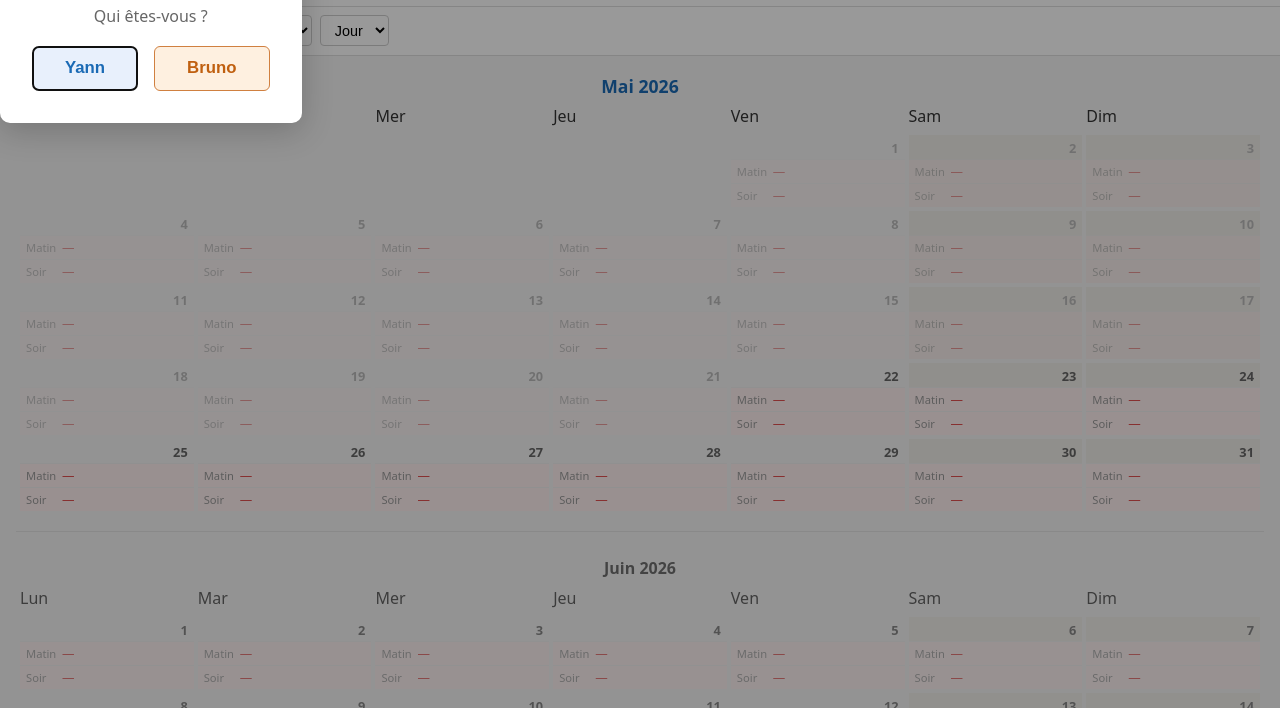
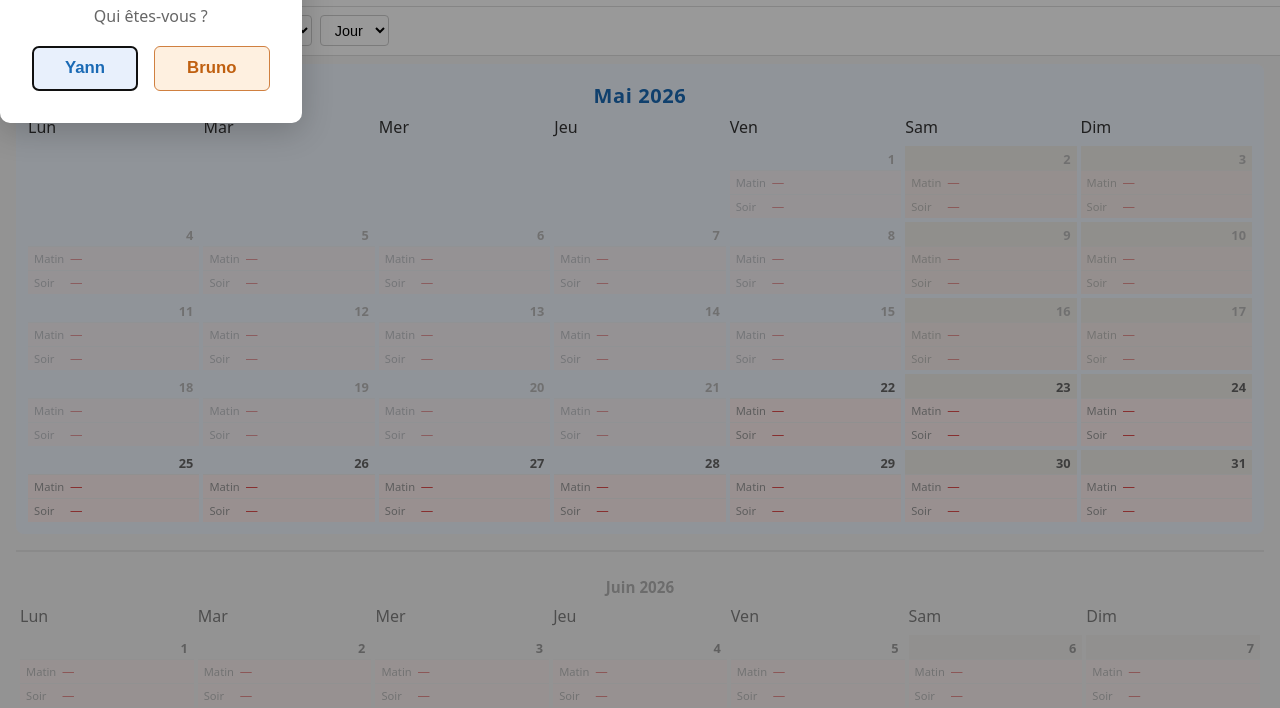
Before and after one commit to sajinsa99/bf_planning, a website: page public/index.html in a window 1280 px wide. Shown: the part 59-767 px from the top of the page. Drawn offline with Linux system fonts and the light colour scheme; no server answers.

Commit message:
Enhance month panel styling for current month and improve layout for non-current months

```diff
--- a/public/style.css
+++ b/public/style.css
@@ -133,22 +133,35 @@ header.edit-mode {
 }
 
 .month-panel + .month-panel {
-  border-top: 1px solid #ddd;
+  border-top: 2px solid #ddd;
   padding-top: 1rem;
+}
+
+.month-panel.current-month {
+  background: #f0f6ff;
+  border-radius: 8px;
+  padding: 0.5rem;
 }
 
 .month-panel.current-month .month-panel-title {
   color: #1a6ab5;
-  font-size: 1.1rem;
+  font-size: 1.25rem;
+  font-weight: 700;
+  letter-spacing: 0.03em;
 }
 
 .month-panel:not(.current-month) {
-  opacity: 0.75;
+  opacity: 0.6;
 }
 
 .month-panel:not(.current-month):hover {
   opacity: 1;
   transition: opacity 0.2s;
+}
+
+.month-panel:not(.current-month) .month-panel-title {
+  font-size: 0.95rem;
+  color: #888;
 }
 
 .month-panel-title {
```
